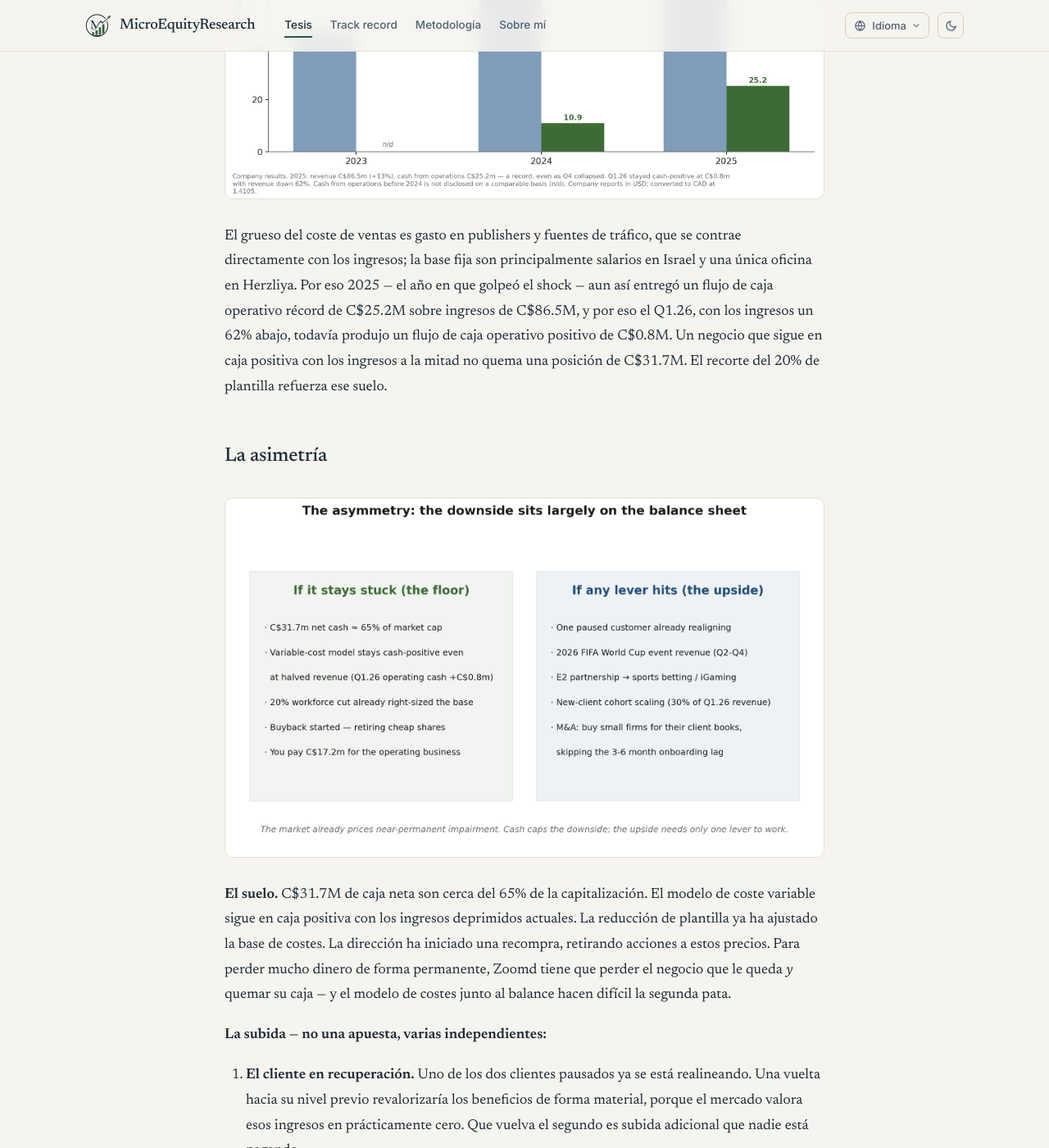
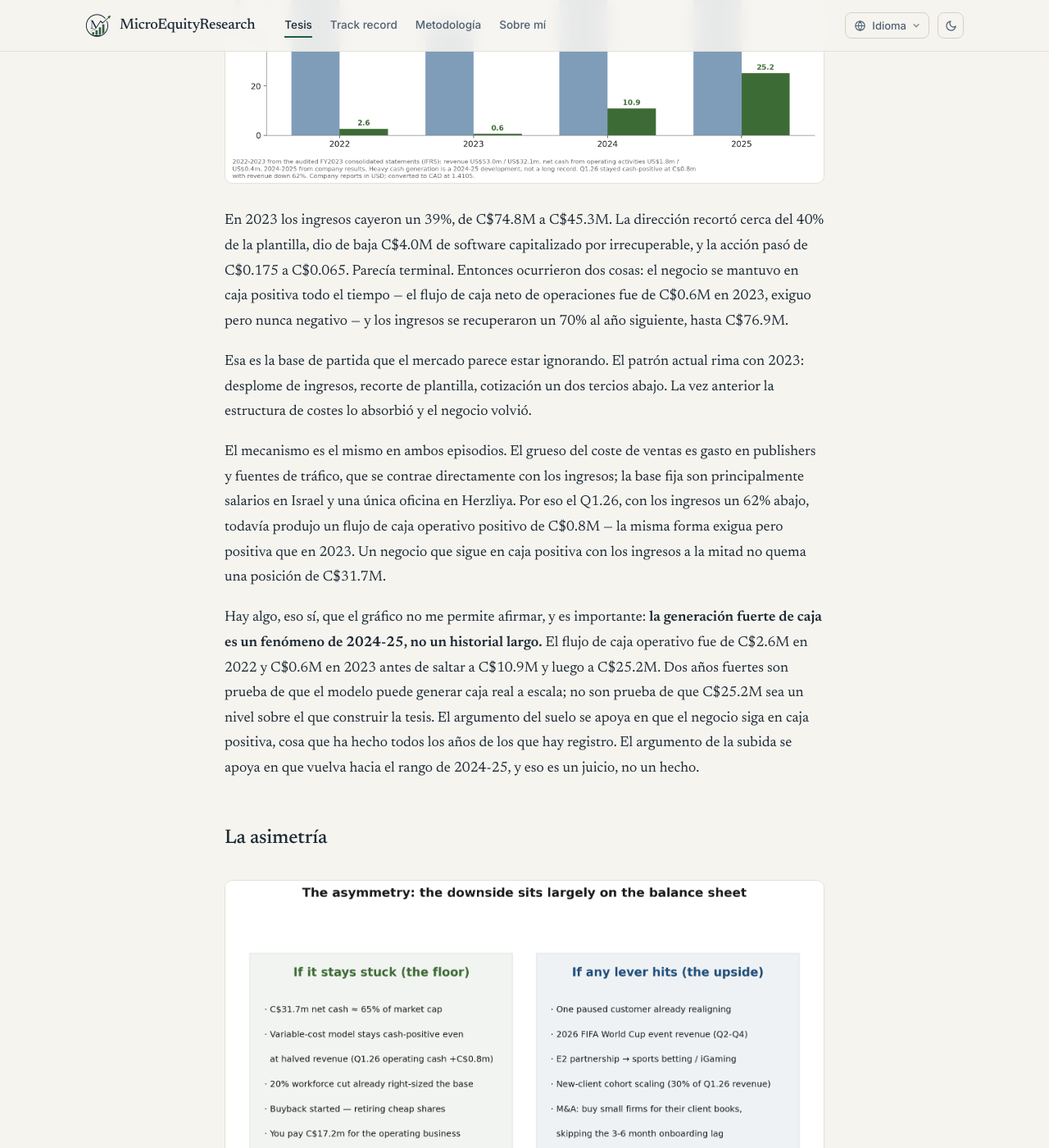
Before and after one commit to trackcmg/micro_cap_invest, a Jekyll site: the page built from _theses_es/zomd-v.md, in a window 1280 px wide and 1400 px high, scrolled down 4534 px. Shown: the whole window at 82% size. Built offline with Jekyll 4.4.1, drawn with Linux system fonts in a browser that asks for light colours; some of the changed text lies outside the part shown.

Commit message:
Zoomd: audited FY2023 statements correct two figures and add the 2023 precedent
Primary source: audited consolidated financial statements for FY2023
(IFRS, Deloitte Israel, April 2024). Two numbers in the source pack were
wrong and are now corrected against the filing:

- 2022 revenue was US$53.0m, not the ~$40m estimate (off by a third).
- 2023 cash from operations was US$0.428m, not $7.7m - that figure was
  the 2024 number duplicated, as suspected.

Chart 3 now runs the full audited 2022-2025 series for both revenue and
cash from operations, so no year is missing or estimated.

The filings also support a new section, replacing the generic
"still cash-generative" one: in 2023 revenue fell 39%, management cut 40%
of staff, C$4.0m of capitalised software was written off and the shares
went from C$0.175 to C$0.065 - and operating cash flow still stayed
positive, with revenue recovering 70% the year after. That is a real base
rate for the current episode, sourced entirely to audited primaries.

Also added, and it cuts against the thesis: heavy cash generation is only
a 2024-25 development (C$2.6m and C$0.6m in 2022-23). Both languages now
say so explicitly rather than implying a durable C$25m run-rate, with a
matching risk bullet.

Other additions from the filings: ~US$20m of unrecognised tax-loss
carryforwards in the valuation section, and an Israel operating
concentration risk (Herzliya office, NIS/USD mismatch, Note 1E).

Co-Authored-By: Claude Opus 4.8 <noreply@anthropic.com>

```diff
--- a/_theses_es/zomd-v.md
+++ b/_theses_es/zomd-v.md
@@ -44,13 +44,19 @@ Es una interrupción de proceso, no una cuenta perdida ni una derrota competitiv
 
 El contraargumento bajista merece mencionarse, porque es justo: en el Q1.26 la dirección también recortó cerca del 20% de la plantilla para "alinear la estructura de costes con los niveles de actividad actuales", y una empresa convencida de una recuperación inminente no suele recortar una quinta parte de su personal. La lectura generosa es disciplina de costes que protege la caja mientras la transición se resuelve; la escéptica, que la dirección espera que el nivel reducido de actividad persista. La tesis no exige resolver ese debate — solo que el suelo de caja aguante mientras las palancas de subida tienen tiempo de funcionar.
 
-## El negocio sigue generando caja
+## Zoomd ya ha estado aquí antes
 
-La estructura de costes de Zoomd es mayoritariamente variable, así que cuando los clientes recortan, los costes recortan con ellos.
+Lo más útil de la historia de Zoomd es que este es el segundo desplome, no el primero — y las cuentas auditadas muestran qué pasó la vez anterior.
 
-![Sigue generando caja](../../assets/theses/ZOMD.V/cash_generative.png)
+![El precedente de 2023](../../assets/theses/ZOMD.V/cash_generative.png)
 
-El grueso del coste de ventas es gasto en publishers y fuentes de tráfico, que se contrae directamente con los ingresos; la base fija son principalmente salarios en Israel y una única oficina en Herzliya. Por eso 2025 — el año en que golpeó el shock — aun así entregó un flujo de caja operativo récord de C$25.2M sobre ingresos de C$86.5M, y por eso el Q1.26, con los ingresos un 62% abajo, todavía produjo un flujo de caja operativo positivo de C$0.8M. Un negocio que sigue en caja positiva con los ingresos a la mitad no quema una posición de C$31.7M. El recorte del 20% de plantilla refuerza ese suelo.
+En 2023 los ingresos cayeron un 39%, de C$74.8M a C$45.3M. La dirección recortó cerca del 40% de la plantilla, dio de baja C$4.0M de software capitalizado por irrecuperable, y la acción pasó de C$0.175 a C$0.065. Parecía terminal. Entonces ocurrieron dos cosas: el negocio se mantuvo en caja positiva todo el tiempo — el flujo de caja neto de operaciones fue de C$0.6M en 2023, exiguo pero nunca negativo — y los ingresos se recuperaron un 70% al año siguiente, hasta C$76.9M.
+
+Esa es la base de partida que el mercado parece estar ignorando. El patrón actual rima con 2023: desplome de ingresos, recorte de plantilla, cotización un dos tercios abajo. La vez anterior la estructura de costes lo absorbió y el negocio volvió.
+
+El mecanismo es el mismo en ambos episodios. El grueso del coste de ventas es gasto en publishers y fuentes de tráfico, que se contrae directamente con los ingresos; la base fija son principalmente salarios en Israel y una única oficina en Herzliya. Por eso el Q1.26, con los ingresos un 62% abajo, todavía produjo un flujo de caja operativo positivo de C$0.8M — la misma forma exigua pero positiva que en 2023. Un negocio que sigue en caja positiva con los ingresos a la mitad no quema una posición de C$31.7M.
+
+Hay algo, eso sí, que el gráfico no me permite afirmar, y es importante: **la generación fuerte de caja es un fenómeno de 2024-25, no un historial largo.** El flujo de caja operativo fue de C$2.6M en 2022 y C$0.6M en 2023 antes de saltar a C$10.9M y luego a C$25.2M. Dos años fuertes son prueba de que el modelo puede generar caja real a escala; no son prueba de que C$25.2M sea un nivel sobre el que construir la tesis. El argumento del suelo se apoya en que el negocio siga en caja positiva, cosa que ha hecho todos los años de los que hay registro. El argumento de la subida se apoya en que vuelva hacia el rango de 2024-25, y eso es un juicio, no un hecho.
 
 ## La asimetría
 
@@ -80,13 +86,17 @@ Con una capitalización de C$48.9M y C$31.7M de caja neta, el mercado valora tod
 
 Una matización sobre la cifra de flujo de caja: los C$25.2M de 2025 superaron ampliamente los del año anterior y se beneficiaron del calendario del circulante en un negocio cuyas cuentas a cobrar oscilan con el volumen de campañas. Tómalo como prueba de un modelo genuinamente generador de caja, no como nivel recurrente.
 
+Hay además un activo no reconocido. A diciembre de 2023 Zoomd arrastraba unos US$20M de pérdidas fiscales sin activo por impuesto diferido reconocido, porque entonces no se preveía base imponible. Esas pérdidas protegen una parte relevante de los beneficios obtenidos desde entonces. No es una razón para comprar la acción, pero sí implica que el beneficio contable se convierte en caja mejor de lo que sugeriría el 23% de tipo corporativo israelí.
+
 ## Riesgos, ponderados con honestidad
 
 - **La concentración de clientes es el riesgo central, y acaba de morder.** Dos clientes fueron el 57% de los ingresos de FY25; los diez primeros, cerca del 86%. El segundo cliente pausado puede no volver del todo.
 - **El recorte del 20% de plantilla corta por los dos lados.** Protege la caja, pero puede señalar que la dirección espera que el nivel reducido persista. Tómalo como evidencia, no como tranquilidad.
 - **La recuperación es genuinamente incierta.** El propio lenguaje de la dirección es "señales tempranas de realineamiento" para un cliente y "visibilidad limitada" para el otro. Algunos analistas que cubrían el valor asumieron pérdidas y salieron tras el Q1.26.
 - **La cohorte de nuevos clientes tiene que seguir escalando.** Que el 30% de los ingresos del Q1.26 venga de cohortes de 2025 es alentador, pero tiene que crecer lo bastante para compensar la concentración perdida, y los clientes nuevos también pueden irse.
+- **El historial de generación de caja es corto.** Dos años fuertes (2024-25) siguen a dos flojos (C$2.6M y C$0.6M de flujo de caja operativo en 2022 y 2023). El negocio siempre ha estado en caja positiva, pero la magnitud de la generación reciente aún no se ha puesto a prueba a lo largo de un ciclo completo.
 - **El MarTech es competitivo y dependiente de plataformas.** Los cambios de privacidad cortan por los dos lados: crean la complejidad que Zoomd vende, pero también limitan la medibilidad de todo el ecosistema.
+- **Las operaciones están concentradas en Israel.** La plantilla, la única oficina y la base de costes están en Herzliya, lo que trae exposición geopolítica — la compañía señaló en sus cuentas el ataque de octubre de 2023 y el conflicto posterior — y desajuste de divisa, ya que los costes son en buena parte en shekels frente a ingresos en dólares.
 - **Riesgo de ejecución en M&A.** Comprar firmas subescala por su cartera de clientes es sensato en teoría, pero retener a esos clientes no está garantizado, y el capital gastado en una mala operación es capital perdido.
 - **Iliquidez de microcap y divisa.** La negociación fina en el TSXV, una cotización en CAD sobre un negocio que reporta en USD y un free float pequeño hacen de esto una participación a largo plazo, no un trade. Las cifras en CAD de esta tesis se mueven con el tipo de cambio además de con el negocio.
 
```
Also changed, not shown: _theses_en/zomd-v.md (+14 -4 lines), assets/theses/ZOMD.V/cash_generative.png.
